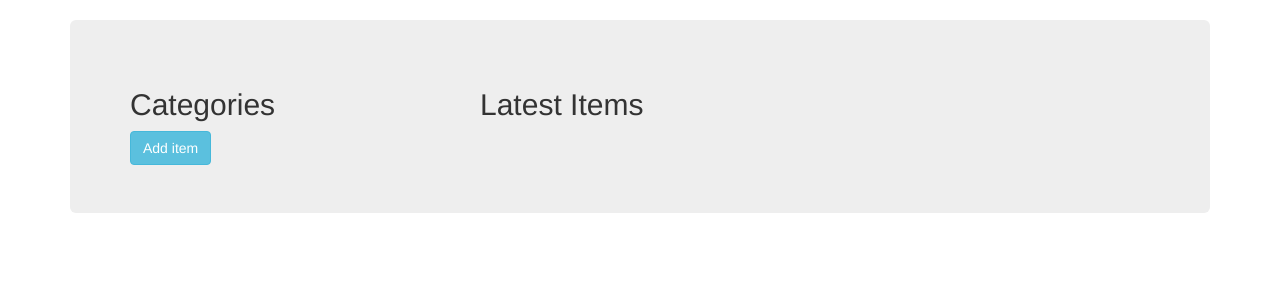
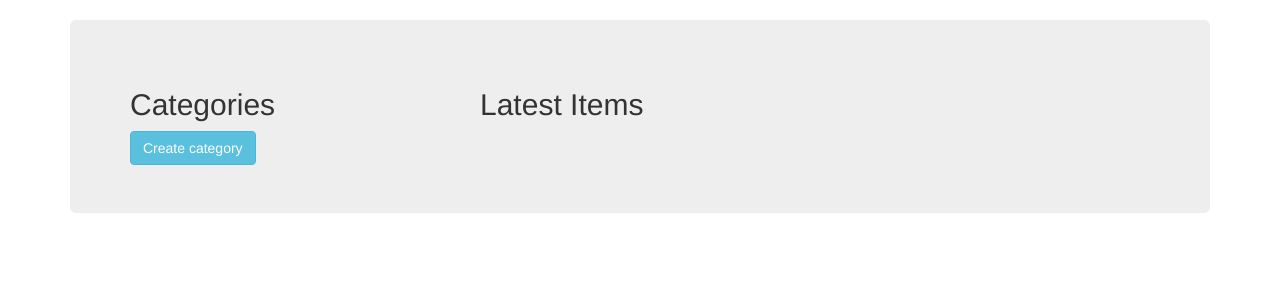
Before and after one commit to fera0013/FullStackWebDevelopment, a Flask app: page / in a window 1280 px wide. Shown: the part 52-352 px from the top of the page. Run offline with Flask 2, Linux system fonts and the light colour scheme; the visitor is signed in with stand-in values (Sample User, id 1); data that the repository does not hold is empty; parts of the project's set-up code (start-up, migrations or seed data) failed here and were passed over; some libraries are stand-ins or nearby versions.

Commit message:
Create category functionality added

```diff
--- a/fullstack-nanodegree-vm/vagrant/catalog/catalog/model.py
+++ b/fullstack-nanodegree-vm/vagrant/catalog/catalog/model.py
@@ -10,10 +10,17 @@ from sqlalchemy.orm import sessionmaker
 
 Base=declarative_base()
 
+class User(Base):
+    __tablename__='user'
+    id = Column(Integer, primary_key=True)
+    email = Column(String,unique=True)
+
 class Category(Base):
     __tablename__='category'
     name = Column(String(80),nullable=False,unique=True)
     id=Column(Integer,primary_key=True)
+    user_id=Column(Integer,ForeignKey('user.id'))
+    user=relationship(User)
     @property
     def serialize(self):
         """Return object data in easily serializeable format"""
@@ -21,11 +28,6 @@ class Category(Base):
             'name': self.name,
             'id': self.id,
         }
-
-class User(Base):
-    __tablename__='user'
-    id = Column(Integer, primary_key=True)
-    email = Column(String,unique=True)
 
 class Item(Base):
     __tablename__='item'
@@ -70,37 +72,37 @@ class CatalogItemModel():
         [self.session.delete(item) for item in self.get_categories()]
         self.session.commit()
 
-        soccer = Category(name="Soccer")
-        self.session.add(soccer)
-        self.session.commit()
+        #soccer = Category(name="Soccer")
+        #self.session.add(soccer)
+        #self.session.commit()
 
-        hockey = Category(name="Hockey")
-        self.session.add(hockey)
-        self.session.commit()
+        #hockey = Category(name="Hockey")
+        #self.session.add(hockey)
+        #self.session.commit()
 
-        basketball = Category(name="Basketball")
-        self.session.add(basketball)
-        self.session.commit()
+        #basketball = Category(name="Basketball")
+        #self.session.add(basketball)
+        #self.session.commit()
 
-        baseball = Category(name="Baseball")
-        self.session.add(baseball)
-        self.session.commit()
+        #baseball = Category(name="Baseball")
+        #self.session.add(baseball)
+        #self.session.commit()
 
-        frisbee = Category(name="Frisbee")
-        self.session.add(frisbee)
-        self.session.commit()
+        #frisbee = Category(name="Frisbee")
+        #self.session.add(frisbee)
+        #self.session.commit()
 
-        snowboarding = Category(name="Snowboarding")
-        self.session.add(snowboarding)
-        self.session.commit()
+        #snowboarding = Category(name="Snowboarding")
+        #self.session.add(snowboarding)
+        #self.session.commit()
 
-        rock_climbing = Category(name="Rock Climbing")
-        self.session.add(rock_climbing)
-        self.session.commit()
+        #rock_climbing = Category(name="Rock Climbing")
+        #self.session.add(rock_climbing)
+        #self.session.commit()
 
-        foosball = Category(name="Foosball")
-        self.session.add(foosball)
-        self.session.commit()
+        #foosball = Category(name="Foosball")
+        #self.session.add(foosball)
+        #self.session.commit()
 
     def get_categories(self):
         return self.session.query(Category).all()
--- a/fullstack-nanodegree-vm/vagrant/catalog/catalog/templates/index.html
+++ b/fullstack-nanodegree-vm/vagrant/catalog/catalog/templates/index.html
@@ -22,7 +22,10 @@
 {% if logged_in %}
 <section class="row">
     <section class="col-md-12 padding-top">
+        <a href="{{url_for('CreateCategory')}}" class="btn btn-info" role="button">Create category</a>
+        {% if categories|length>0 %}
         <a href="{{url_for('Add')}}" class="btn btn-info" role="button">Add item</a>
+        {% endif %}
     </section>
 </section>
 {% endif %}
--- a/fullstack-nanodegree-vm/vagrant/catalog/catalog/views.py
+++ b/fullstack-nanodegree-vm/vagrant/catalog/catalog/views.py
@@ -228,6 +228,23 @@ def Add():
         db.add_item(item)
         return redirect(url_for('home'))
 
+@app.route('/catalog/create_category', methods=['GET', 'POST'])
+def CreateCategory():
+    if 'email' in login_session:
+        user_mail=login_session['email']
+    else:
+        return redirect(url_for('home'))
+    user=db.add_user(user_mail)
+    category=model.Category(name='new category',user= user)
+    if request.method == 'GET':
+        return render_template('add_category.html',
+                               category=category)
+    else:
+        if request.form['name']:
+            category.name = request.form['name']
+        db.add_item(category)
+        return redirect(url_for('home'))
+
 @app.route('/catalog/<string:item_title>/delete', methods=['GET', 'POST'])
 def Delete(item_title):
     item=db.get_item(item_title)
```
Also changed, not shown: fullstack-nanodegree-vm/vagrant/catalog/catalog/templates/add_category.html (added, +17 -0 lines), fullstack-nanodegree-vm/vagrant/catalog/catalog/templates/catalog.html (+10 -5 lines).
